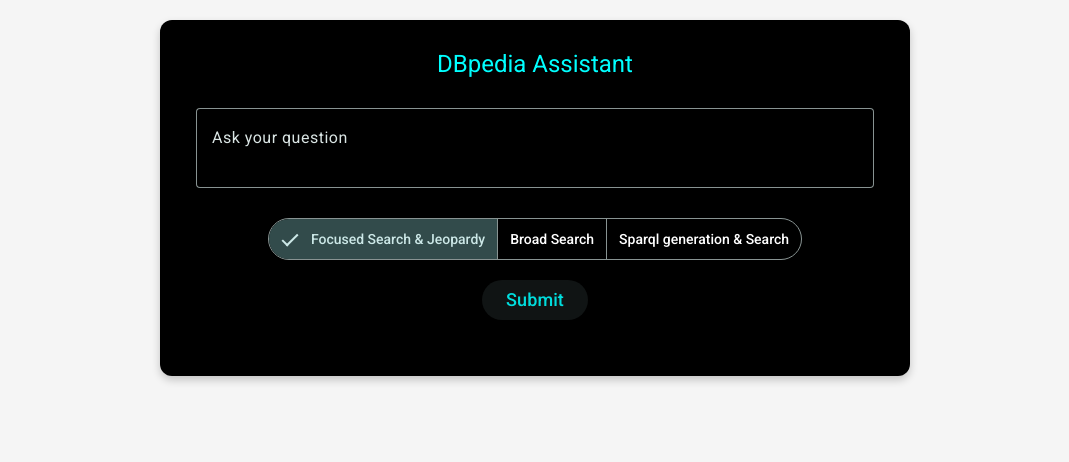
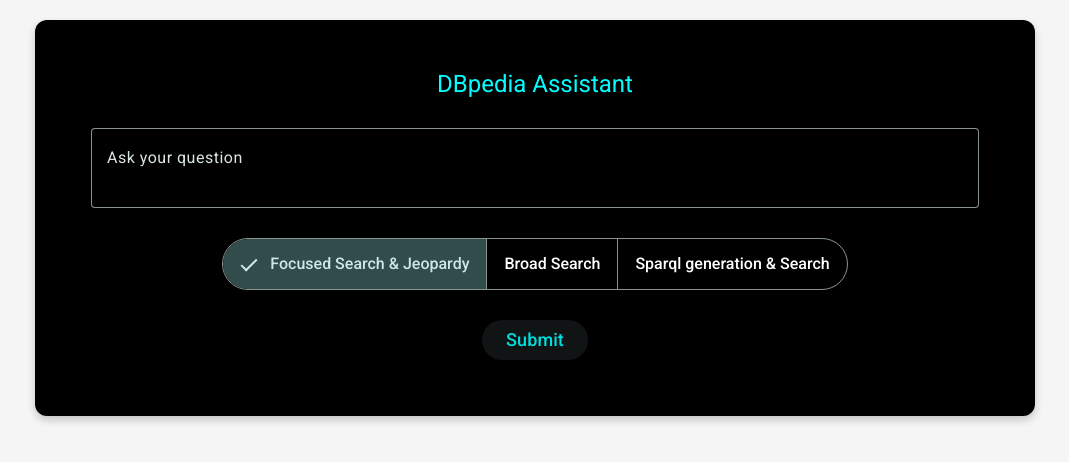
Before and after one commit to IoanCosarca/ChatBot-Frontend, an Angular app: page / in a window 1280 px wide. Shown: the top 462 px of the page, without its empty margins (105-1174 px from the left). Built offline with nearby package versions, Linux system fonts and the light colour scheme.

Commit message:
Implemented calling of image search and displaying it

```diff
--- a/src/app/component/question/question.component.css
+++ b/src/app/component/question/question.component.css
@@ -8,8 +8,8 @@
 }
 
 .chatbot-card {
-  width: 750px;
-  padding: 20px 20px 40px 20px;
+  width: 1000px;
+  padding: 40px;
   box-shadow: 0 4px 8px rgba(0, 0, 0, 0.2);
   background-color: #000;
 }
@@ -41,11 +41,13 @@
 .button-toggle-container {
   display: flex;
   justify-content: center;
-  margin-bottom: 20px;
+  margin-bottom: 30px;
 }
 
 .mat-button-toggle {
   color: #fff;
+  font-size: 16px;
+  padding: 5px;
 }
 
 .mat-button-toggle-checked {
@@ -76,6 +78,27 @@
   padding: 25px;
 }
 
+.answer-content {
+  display: flex;
+  align-items: flex-start;
+  justify-content: flex-start;
+}
+
+.answer-content p {
+  flex: 1;
+}
+
+.answer-text {
+  font-size: 18px;
+}
+
+.answer-image {
+  max-width: 300px;
+  margin-left: 40px;
+  object-fit: contain;
+  float: right;
+}
+
 .resource-card {
   background-color: #e0f7fa;
   color: #00796b;
--- a/src/app/component/question/question.component.html
+++ b/src/app/component/question/question.component.html
@@ -10,23 +10,26 @@
       </mat-form-field>
       <div class="button-toggle-container">
         <mat-button-toggle-group [(ngModel)]="selectedVersion">
-          <mat-button-toggle value="version1">Focused Search & Jeopardy</mat-button-toggle>
-          <mat-button-toggle value="version2">Broad Search</mat-button-toggle>
-          <mat-button-toggle value="version3">Sparql generation & Search</mat-button-toggle>
+          <mat-button-toggle value="version1" [disabled]="inputDisabled">Focused Search & Jeopardy</mat-button-toggle>
+          <mat-button-toggle value="version2" [disabled]="inputDisabled">Broad Search</mat-button-toggle>
+          <mat-button-toggle value="version3" [disabled]="inputDisabled">Sparql generation & Search</mat-button-toggle>
         </mat-button-toggle-group>
       </div>
       <button mat-raised-button class="submit-button" color="primary" (click)="getAnswer()" [disabled]="inputDisabled">Submit</button>
     </mat-card-content>
     <mat-card-content *ngIf="showGeneratedQuery">
       <h3>Generated SPARQL Query:</h3>
-      <p>{{ displayedGeneratedQuery }}</p>
+      <p class="answer-text">{{ displayedGeneratedQuery }}</p>
     </mat-card-content>
     <mat-card-content *ngIf="showAnswer">
       <h3>Answer:</h3>
       <div *ngIf="isLoading" class="spinner-container">
         <mat-spinner></mat-spinner>
       </div>
-      <p *ngIf="!isLoading">{{ displayedAnswer }}</p>
+      <div class="answer-content">
+        <p *ngIf="!isLoading" class="answer-text">{{ displayedAnswer }}</p>
+        <img *ngIf="displayedImageUrl" class="answer-image" [src]="displayedImageUrl" alt=""/>
+      </div>
     </mat-card-content>
     <mat-card-content *ngIf="showResources">
       <h3>Resources:</h3>
--- /dev/null
+++ b/src/app/model/image.model.ts
@@ -0,0 +1,3 @@
+export interface ImageModel {
+  image: Blob
+}
--- a/src/app/service/question.service.ts
+++ b/src/app/service/question.service.ts
@@ -2,6 +2,7 @@
 import { Injectable } from '@angular/core';
 
 import { AnswerModel } from "../model/answer.model";
+import { ImageModel } from "../model/image.model";
 import { QuestionModel } from "../model/question.model";
 import { SparqlGeneratedModel } from "../model/sparql-generated.model";
 
@@ -15,6 +16,10 @@
 
   public getResources(): Observable<string[]> {
     return this.httpClient.get<string[]>(`http://127.0.0.1:8080/ai`);
+  }
+
+  public getImage(retrieved_response: string): Observable<ImageModel> {
+    return this.httpClient.get<ImageModel>(`http://127.0.0.1:8080/ai/image?retrieved_response=${encodeURIComponent(retrieved_response)}`);
   }
 
   public askQuestionV1(question: QuestionModel): Observable<AnswerModel> {
```
Also changed, not shown: src/app/component/question/question.component.ts (+39 -15 lines).
